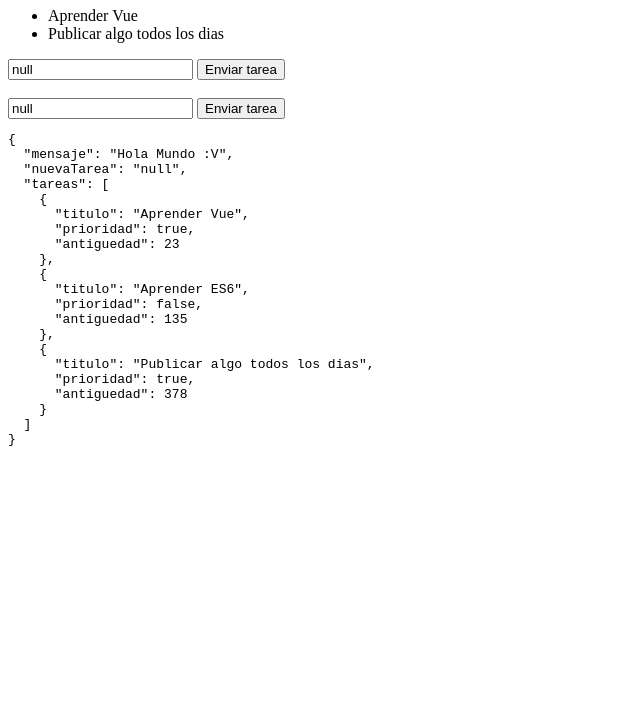
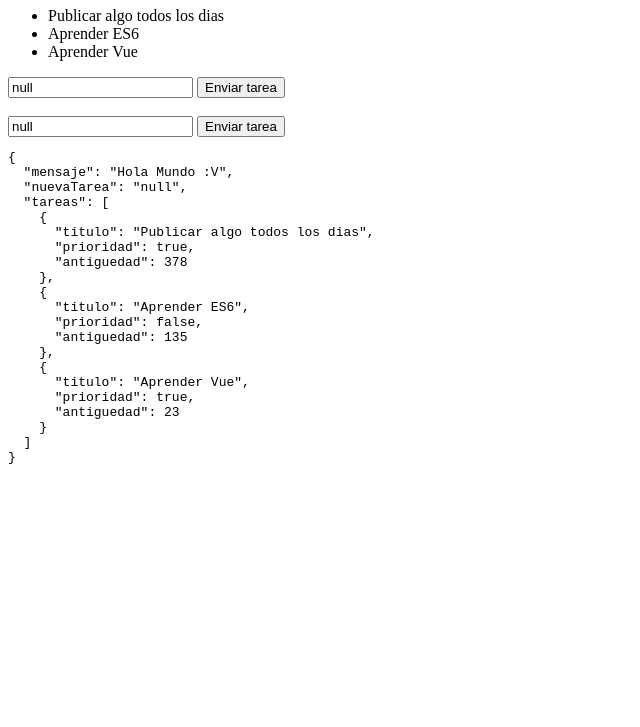
Before and after one commit to DanielCornelio/Vuejs, a plain HTML site: page 01.vueEsencial/05.propiedadesComputadas/index.html in a window 1280 px wide. Shown: the part 73-800 px from the top of the page, without its empty margins (0-640 px from the left). Drawn offline with nearby package versions, Linux system fonts and the light colour scheme.

Commit message:
propiedades computadas

```diff
--- a/01.vueEsencial/05.propiedadesComputadas/index.html
+++ b/01.vueEsencial/05.propiedadesComputadas/index.html
@@ -9,7 +9,7 @@
     <main>
         <h1>{{mensajeAlReves}}</h1>
         <ul>
-            <li v-if="tarea.prioridad" v-for="tarea in tareas">{{tarea.titulo}}</li>
+            <li v-for="tarea in tareasPorAntiguedad">{{tarea.titulo}}</li>
         </ul>
         <input type="text" placeholder="Introduce una tarea" v-model="nuevaTarea">
         <input type="button" value="Enviar tarea" v-on:click="agregarTarea">
--- a/01.vueEsencial/05.propiedadesComputadas/js/main.js
+++ b/01.vueEsencial/05.propiedadesComputadas/js/main.js
@@ -26,7 +26,10 @@ const vm = new Vue({
             return this.mensaje.split('').reverse().join('');
         },
         tareasConPrioridad(){
-
+            return this.tareas.filter((tarea)=>tarea.prioridad);
+        },
+        tareasPorAntiguedad(){
+            return this.tareas.sort((a,b)=>b.antiguedad - a.antiguedad);
         }
     }
 });
```
